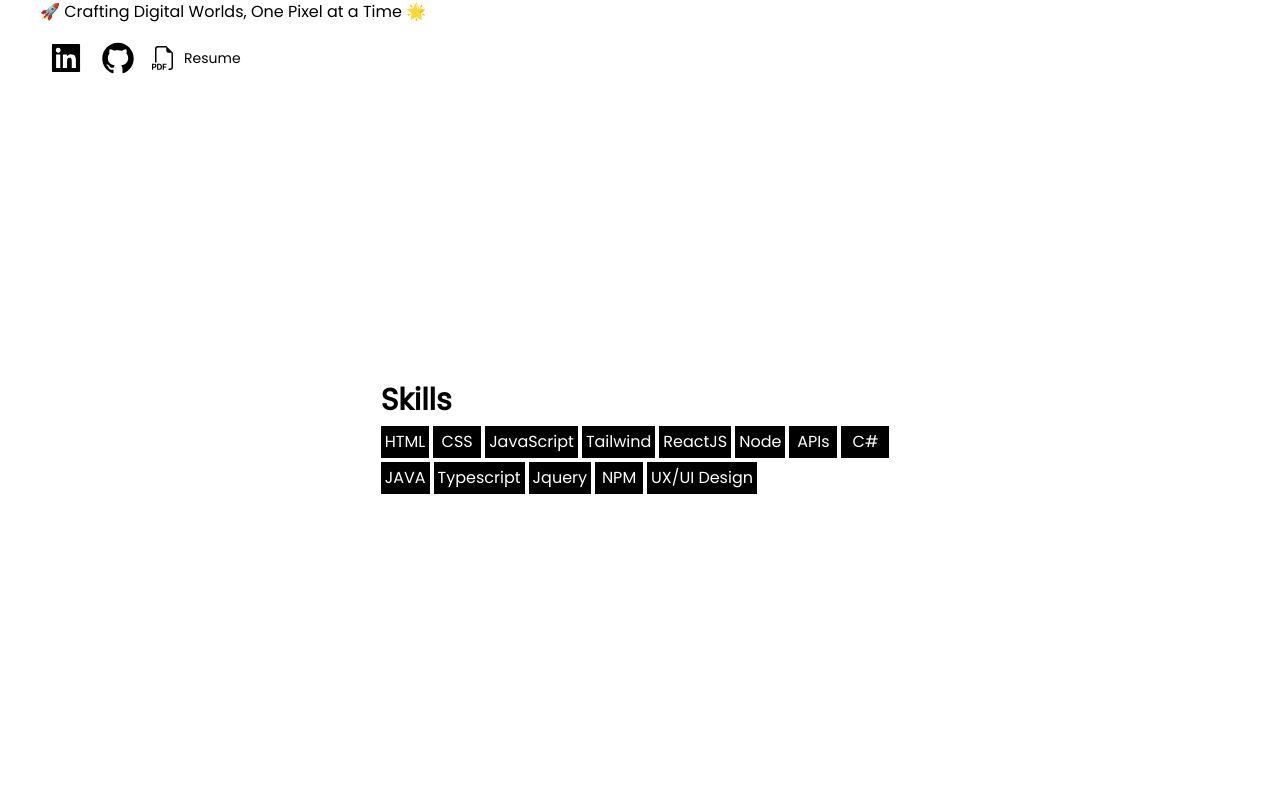
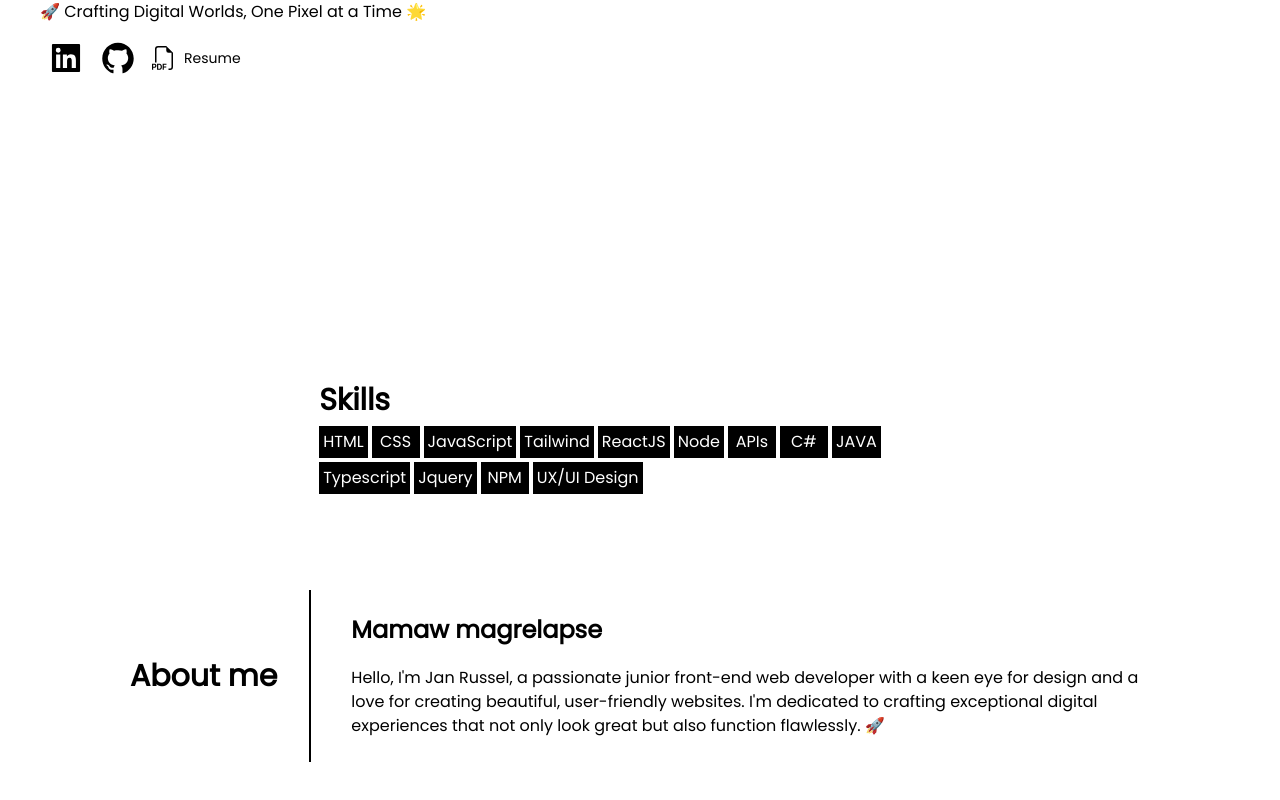
Before and after one commit to selelel/Portfolio, a React (Create React App) app: page / in a window 1280 px wide. Shown: the part 290-1090 px from the top of the page. Built offline with nearby package versions, Linux system fonts and the light colour scheme.

Commit message:
add the 'About me' section, not final tho~

```diff
--- a/src/Components/Main/About.tsx
+++ b/src/Components/Main/About.tsx
@@ -3,12 +3,12 @@ import TagIcon from "../../Reuseable UI/tagIcon";
 const Skill = () => {
   return (
     <>
-      <div className="gap-1 mx-auto">
+      <div className="gap-1 mx-auto w-11/12">
         <div className="w-7/12 mx-auto mb-2">
-          <p className="w-fit font-semibold  text-3xl">Skills</p>
+          <p className="w-fit font-semibold text-3xl">Skills</p>
         </div>
 
-        <div className="flex flex-wrap w-7/12 gap-1 mx-auto justify-start">
+        <div className="flex flex-wrap w-7/12 gap-1 align-middle mx-auto justify-start">
           <TagIcon>HTML</TagIcon>
           <TagIcon>CSS</TagIcon>
           <TagIcon>JavaScript</TagIcon>
@@ -31,8 +31,21 @@ const Skill = () => {
 const About = () => {
   return (
     <>
-      <div className="mx-10 min-h-[30rem] flex flex-col">
+      <div className="mx-10 min-h-[30rem] flex flex-col items-center ">
         <Skill />
+        <div className="w-11/12 mt-24 flex lg:flex-nowrap flexFix forAboutme items-center gap-0 px-10">
+          <p className="min-w-fit pr-5 py-2 text-3xl font-semibold">About me</p>
+          <div className="ml-3 pl-10 py-6 border-l-2 border-black">
+            <p className="text-2xl font-semibold mb-5">Mamaw magrelapse</p>
+            <p>
+              Hello, I'm Jan Russel, a passionate junior front-end web developer
+              with a keen eye for design and a love for creating beautiful,
+              user-friendly websites. I'm dedicated to crafting exceptional
+              digital experiences that not only look great but also function
+              flawlessly. 🚀
+            </p>
+          </div>
+        </div>
       </div>
     </>
   );
--- a/src/Reuseable UI/tagIcon.tsx
+++ b/src/Reuseable UI/tagIcon.tsx
@@ -8,7 +8,7 @@ type tagType = {
 
 function TagIcon({ children, ...rest }: tagType) {
   const className = classNames(
-    "min-w-[3rem] h-[2rem] p-1 text-center font-medium bg-black text-white",
+    "min-w-[3rem] h-[2rem] p-1 text-center font-medium bg-black text-white cursor-pointer",
     rest?.className
   );
 
--- a/src/index.css
+++ b/src/index.css
@@ -12,6 +12,14 @@
     visibility: hidden;
   }
 }
+
+@media only screen and (max-width: 1216px) {
+  .flexFix {
+    flex-wrap: wrap;
+    border: none;
+  }
+}
+
 @media only screen and (max-width: 600px) {
   .media-show {
     visibility: visible;
```
